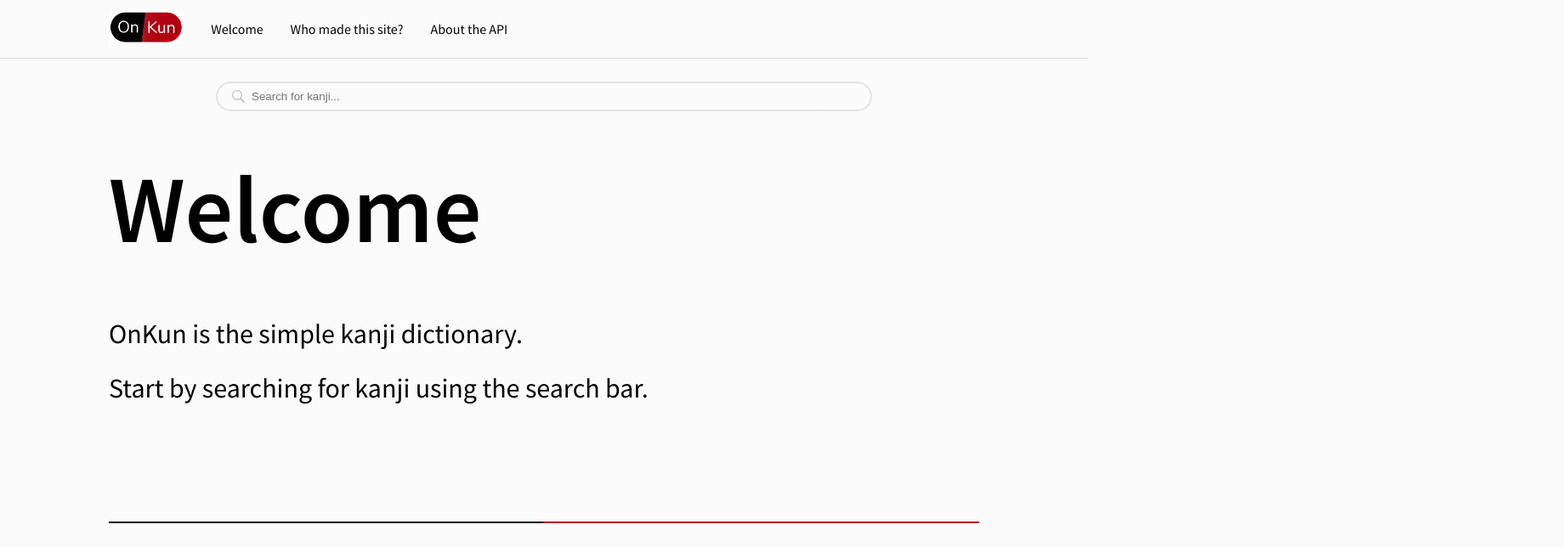
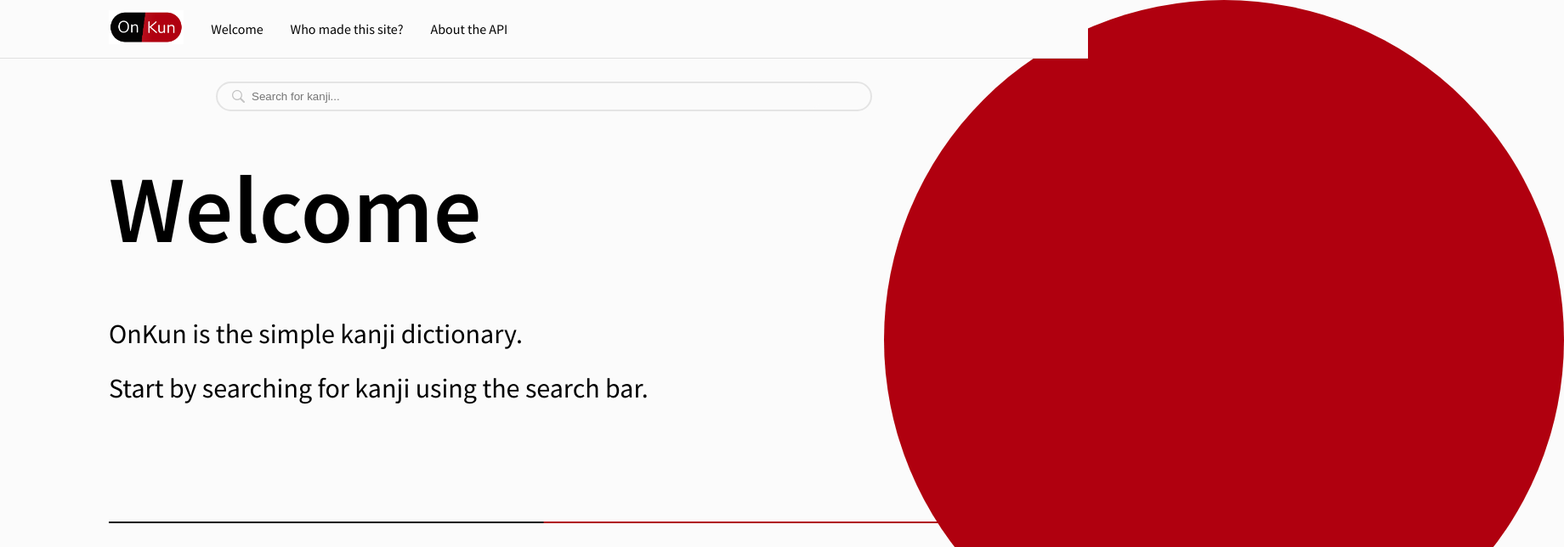
Before and after one commit to dpars34/onkun, a React (Create React App) app: page / in a window 1280 px wide. Shown: the top 644 px of the page at 85% size, 1840 px wide, since content can reach past the window. Built offline with nearby package versions, Linux system fonts and the light colour scheme.

Commit message:
Front page design change

```diff
--- a/src/Components/Styles/Header.module.css
+++ b/src/Components/Styles/Header.module.css
@@ -5,6 +5,7 @@
     position: fixed;
     top: 0;
     width: 100%;
+    z-index: 1;
 }
 
 .flexContainer {
--- a/src/Components/Styles/ResultCard.module.css
+++ b/src/Components/Styles/ResultCard.module.css
@@ -32,8 +32,7 @@
 /* For the middle display */
 
 .onkunBox {
-    display: grid;
-    grid-template-columns: 1fr 1fr;
+    display: flex;
     border-radius: 50px;
     background-image: linear-gradient(95deg, #050505 49.9%, #B0000F 50%);
     color: #F9F9F9;
@@ -44,19 +43,17 @@
 .onYomiArea {
     margin-left: 1rem;
     padding: 0.5rem;
+    width: 100%;
 }
 
 .kunYomiArea {
     margin-left: 1rem;
     padding: 0.5rem;
+    width: 100%;
 }
 
 .onkunBoxData {
     display: inline;
-}
-
-@media (min-device-width: 500px) {
-
 }
 
 /* For the bottom display */
--- a/src/Components/Styles/Welcome.module.css
+++ b/src/Components/Styles/Welcome.module.css
@@ -38,4 +38,17 @@
     .smallWelcome {
         margin-top : 3rem;
     }
+
+    .bigWelcome::before {
+        content: "";
+        height: 800px;
+        width: 800px;
+        background-color: #B0000F;
+        display: block;
+        border-radius: 50%;
+        position: absolute;
+        left: 65rem;
+        bottom: 0rem;
+        z-index: -1;
+    }
 }
--- a/src/index.css
+++ b/src/index.css
@@ -7,6 +7,7 @@ body {
     sans-serif;
   -webkit-font-smoothing: antialiased;
   -moz-osx-font-smoothing: grayscale;
+  overflow-x: hidden;
 }
 
 code {
```
